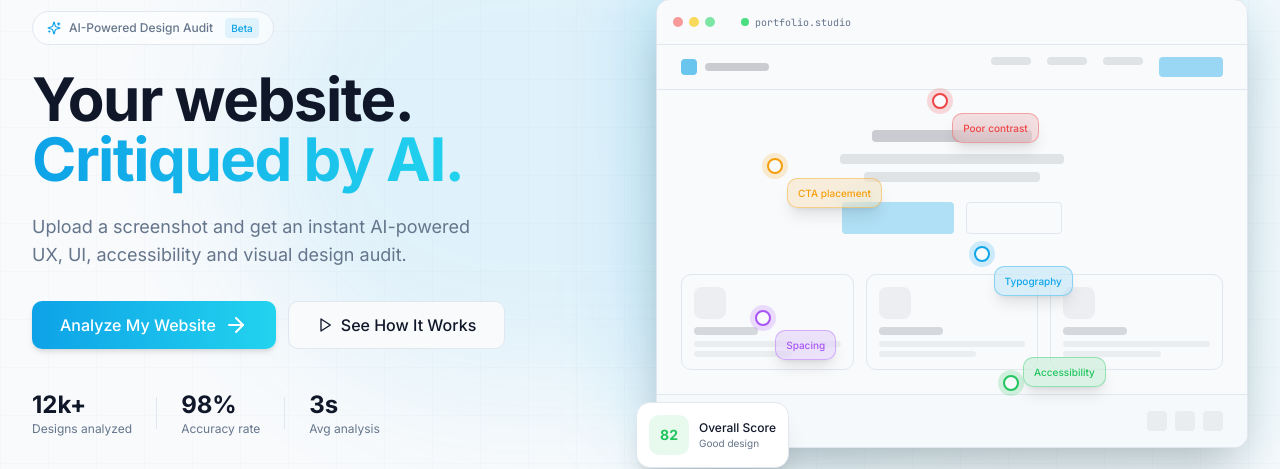
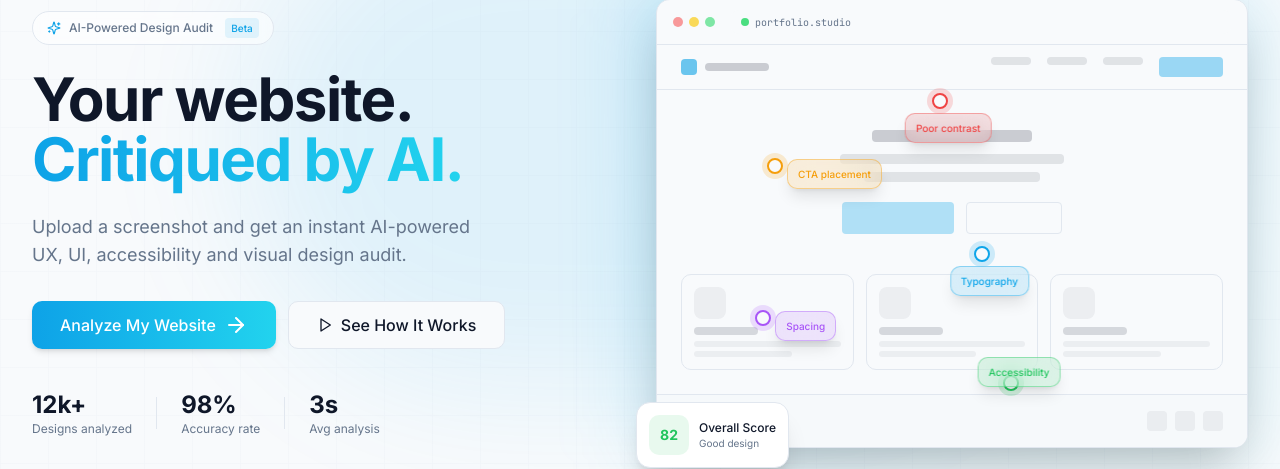
Before and after one commit to sengaranshika94-wq/DesignLens_, a React (Vite) app in the folder Frontend/: page / in a window 1280 px wide. Shown: the part 178-647 px from the top of the page. Built offline with nearby package versions, Linux system fonts and the light colour scheme; no server answers.

Commit message:
issue fixed

```diff
--- a/Frontend/src/components/WebsitePreview.jsx
+++ b/Frontend/src/components/WebsitePreview.jsx
@@ -107,8 +107,7 @@ export default function WebsitePreview({
                   marker.color ||
                   getSeverityColor(marker.severity);
 
-                const labelOnLeft = x > 75;
-                const labelAbove = y > 80;
+                const placement = getLabelPlacement(x, y);
 
                 return (
                   <motion.div
@@ -133,6 +132,7 @@ export default function WebsitePreview({
                       top: `${y}%`,
                     }}
                   >
+                    {/* Marker dot */}
                     <div
                       className="h-4 w-4 -translate-x-1/2 -translate-y-1/2 rounded-full border-2 bg-background shadow-lg"
                       style={{
@@ -141,17 +141,18 @@ export default function WebsitePreview({
                       }}
                     />
 
+                    {/* Marker label */}
                     <div
                       className={cn(
-                        'absolute w-max max-w-[180px] rounded-lg border px-2.5 py-1.5',
-                        'text-[10px] font-medium leading-4 shadow-lg backdrop-blur-md',
+                        'absolute z-20 w-max max-w-[190px]',
+                        'rounded-lg border px-2.5 py-1.5',
+                        'text-[10px] font-medium leading-4',
+                        'shadow-lg backdrop-blur-md',
                         'break-words whitespace-normal',
-                        labelOnLeft
-                          ? 'right-3'
-                          : 'left-3',
-                        labelAbove
-                          ? 'bottom-3'
-                          : 'top-3'
+                        getLabelClasses(
+                          placement.horizontal,
+                          placement.vertical
+                        )
                       )}
                       style={{
                         background: `${color}22`,
@@ -171,6 +172,7 @@ export default function WebsitePreview({
     </div>
   );
 }
+
 
 function RealScreenshot({
   imageUrl,
@@ -207,8 +209,7 @@ function RealScreenshot({
                   marker.color ||
                   getSeverityColor(marker.severity);
 
-                const labelOnLeft = x > 75;
-                const labelAbove = y > 80;
+                const placement = getLabelPlacement(x, y);
 
                 return (
                   <motion.div
@@ -245,15 +246,15 @@ function RealScreenshot({
                     {/* Marker label */}
                     <div
                       className={cn(
-                        'absolute w-max max-w-[180px] rounded-lg border px-2.5 py-1.5',
-                        'text-[10px] font-medium leading-4 shadow-lg backdrop-blur-md',
+                        'absolute z-20 w-max max-w-[190px]',
+                        'rounded-lg border px-2.5 py-1.5',
+                        'text-[10px] font-medium leading-4',
+                        'shadow-lg backdrop-blur-md',
                         'break-words whitespace-normal',
-                        labelOnLeft
-                          ? 'right-3'
-                          : 'left-3',
-                        labelAbove
-                          ? 'bottom-3'
-                          : 'top-3'
+                        getLabelClasses(
+                          placement.horizontal,
+                          placement.vertical
+                        )
                       )}
                       style={{
                         background: `${color}22`,
@@ -274,6 +275,106 @@ function RealScreenshot({
   );
 }
 
+
+/*
+ * Decides which direction the marker label should appear.
+ *
+ * The marker dot always stays at the AI-provided position.
+ * Only the label is moved to avoid going outside the screenshot.
+ */
+function getLabelPlacement(x, y) {
+  // Bottom-right corner
+  if (x > 75 && y > 70) {
+    return {
+      horizontal: 'right',
+      vertical: 'bottom',
+    };
+  }
+
+  // Bottom-left corner
+  if (x < 25 && y > 70) {
+    return {
+      horizontal: 'left',
+      vertical: 'bottom',
+    };
+  }
+
+  // Top-right corner
+  if (x > 75 && y < 30) {
+    return {
+      horizontal: 'right',
+      vertical: 'top',
+    };
+  }
+
+  // Top-left corner
+  if (x < 25 && y < 30) {
+    return {
+      horizontal: 'left',
+      vertical: 'top',
+    };
+  }
+
+  // Right side
+  if (x > 65) {
+    return {
+      horizontal: 'right',
+      vertical: 'center',
+    };
+  }
+
+  // Left side
+  if (x < 35) {
+    return {
+      horizontal: 'left',
+      vertical: 'center',
+    };
+  }
+
+  // Bottom center
+  if (y > 70) {
+    return {
+      horizontal: 'center',
+      vertical: 'bottom',
+    };
+  }
+
+  // Top center
+  if (y < 30) {
+    return {
+      horizontal: 'center',
+      vertical: 'top',
+    };
+  }
+
+  // Center
+  return {
+    horizontal: 'center',
+    vertical: 'top',
+  };
+}
+
+
+/*
+ * Converts the placement decision into Tailwind classes.
+ */
+function getLabelClasses(horizontal, vertical) {
+  const horizontalClass = {
+    left: 'left-3',
+    right: 'right-3',
+    center: 'left-1/2 -translate-x-1/2',
+  }[horizontal];
+
+  const verticalClass = {
+    top: 'top-3',
+    bottom: 'bottom-3',
+    center: 'top-1/2 -translate-y-1/2',
+  }[vertical];
+
+  return `${horizontalClass} ${verticalClass}`;
+}
+
+
 function getSeverityColor(severity) {
   switch (severity?.toLowerCase()) {
     case 'high':
@@ -290,6 +391,7 @@ function getSeverityColor(severity) {
   }
 }
 
+
 function normalizeMarker(marker) {
   if (!marker?.position) {
     return null;
@@ -298,6 +400,7 @@ function normalizeMarker(marker) {
   const x = parsePosition(
     marker.position.x ?? marker.position.left
   );
+
   const y = parsePosition(
     marker.position.y ?? marker.position.top
   );
@@ -315,13 +418,17 @@ function normalizeMarker(marker) {
   };
 }
 
+
 function parsePosition(value) {
   if (typeof value === 'string') {
-    return Number(value.trim().replace('%', ''));
+    return Number(
+      value.trim().replace('%', '')
+    );
   }
 
   return Number(value);
 }
+
 
 function clamp(value, min, max) {
   return Math.min(
@@ -329,6 +436,7 @@ function clamp(value, min, max) {
     max
   );
 }
+
 
 const defaultMarkers = [
   {
@@ -373,7 +481,9 @@ const defaultMarkers = [
   },
 ];
 
+
 const safeDemoMarkers = defaultMarkers;
+
 
 function FakeWebsite() {
   return (
```
Lines whose indentation alone changed are shown as unchanged.
